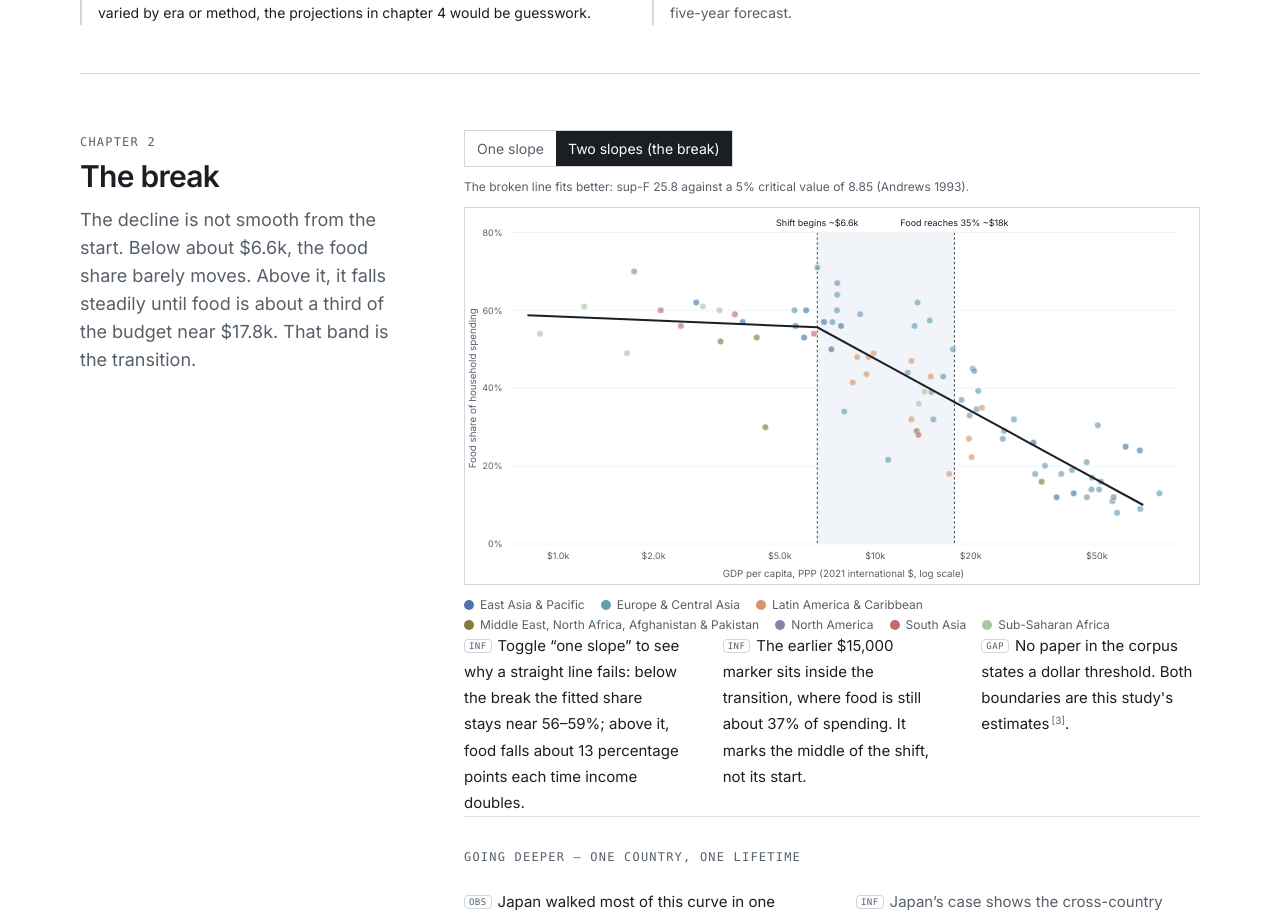
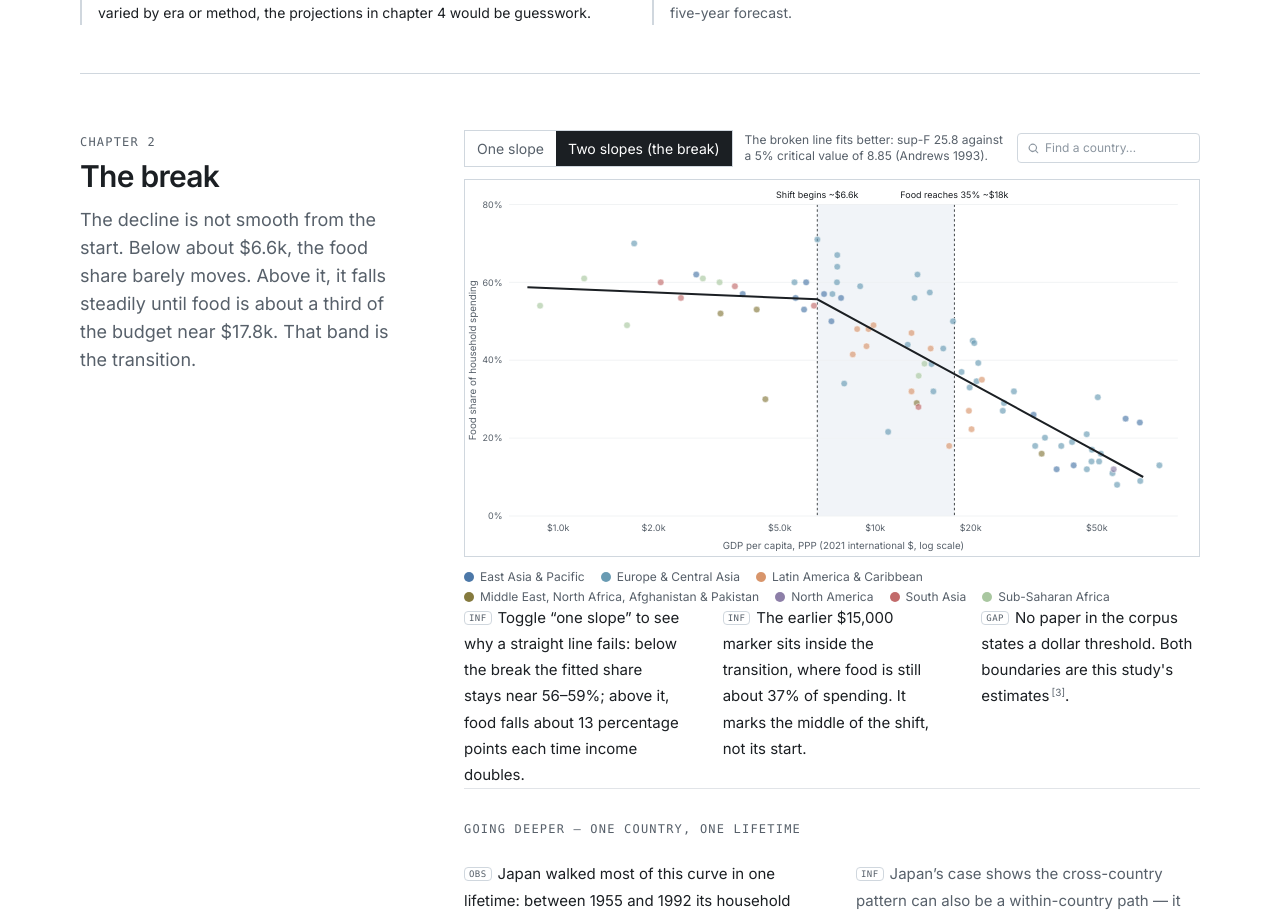
Before and after one commit to Replicant-Partners/engelscurves1, a Next.js app: page /story in a window 1280 px wide. Shown: the part 3961-4879 px from the top of the page. Built offline with nearby package versions, Linux system fonts and the light colour scheme.

Commit message:
feat(ch2): country search in BreakChart — type to filter, click to pin + pulse ring; dims other dots; tooltip shows region

```diff
--- a/components/story/BreakChart.tsx
+++ b/components/story/BreakChart.tsx
@@ -18,28 +18,91 @@ export function BreakChart() {
   const [fit, setFit] = useState<'break' | 'linear'>('break');
   const [entered, setEntered] = useState(false);
   const [hover, setHover] = useState<(typeof story.lawPoints)[number] | null>(null);
+  const [pinned, setPinned] = useState<(typeof story.lawPoints)[number] | null>(null);
+  const [search, setSearch] = useState('');
+  const [showDropdown, setShowDropdown] = useState(false);
+  const searchRef = useRef<HTMLInputElement>(null);
   const ref = useRef<HTMLDivElement>(null);
+
   useEffect(() => {
     const el = ref.current; if (!el) return;
     const io = new IntersectionObserver((es) => { if (es.some((e) => e.isIntersecting)) { setEntered(true); io.disconnect(); } }, { threshold: 0.35 });
     io.observe(el); return () => io.disconnect();
   }, []);
 
+  // Filter countries for dropdown
+  const matches = search.trim().length > 0
+    ? story.lawPoints.filter(p => p.country.toLowerCase().includes(search.toLowerCase())).slice(0, 8)
+    : [];
+
+  const active = pinned ?? hover;
+
+  const selectCountry = (p: typeof story.lawPoints[number]) => {
+    setPinned(p);
+    setSearch(p.country + ' ' + p.year);
+    setShowDropdown(false);
+  };
+
+  const clearSearch = () => {
+    setSearch('');
+    setPinned(null);
+    setShowDropdown(false);
+  };
+
   return (
     <div ref={ref} className="space-y-3">
-      <div className="flex flex-wrap items-center gap-3 text-sm">
+      {/* Controls row: toggle + search */}
+      <div className="flex flex-wrap items-center gap-3">
         <div className="flex border border-[#d0d7de]">
-          <button onClick={() => setFit('linear')} className={`px-3 py-1.5 ${fit === 'linear' ? 'bg-[#1b1f23] text-white' : 'text-[#57606a]'}`}>One slope</button>
-          <button onClick={() => setFit('break')} className={`px-3 py-1.5 ${fit === 'break' ? 'bg-[#1b1f23] text-white' : 'text-[#57606a]'}`}>Two slopes (the break)</button>
+          <button onClick={() => setFit('linear')} className={`px-3 py-1.5 text-sm ${fit === 'linear' ? 'bg-[#1b1f23] text-white' : 'text-[#57606a]'}`}>One slope</button>
+          <button onClick={() => setFit('break')} className={`px-3 py-1.5 text-sm ${fit === 'break' ? 'bg-[#1b1f23] text-white' : 'text-[#57606a]'}`}>Two slopes (the break)</button>
         </div>
-        <span className="text-xs text-[#57606a]">
+        <span className="text-xs text-[#57606a] flex-1">
           {fit === 'break'
             ? <>The broken line fits better: sup-F {story.fit.supF} against a 5% critical value of 8.85 (Andrews 1993).</>
             : <>A single slope (R&sup2; {story.fit.r2}) misses the flat stretch below ~{usd(story.bounds.start)}.</>}
         </span>
+
+        {/* Country search */}
+        <div className="relative">
+          <div className="flex items-center gap-1.5 border border-[#d0d7de] rounded px-2.5 py-1.5 bg-white text-xs focus-within:border-[#1b1f23] focus-within:ring-1 focus-within:ring-[#1b1f23]">
+            <svg width="11" height="11" viewBox="0 0 16 16" fill="#8c96a0">
+              <path d="M10.68 11.74a6 6 0 0 1-7.922-8.982 6 6 0 0 1 8.982 7.922l3.04 3.04a.749.749 0 0 1-.326 1.275.749.749 0 0 1-.734-.215ZM11.5 7a4.499 4.499 0 1 0-8.997 0A4.499 4.499 0 0 0 11.5 7Z"/>
+            </svg>
+            <input
+              ref={searchRef}
+              value={search}
+              onChange={e => { setSearch(e.target.value); setShowDropdown(true); if (!e.target.value) setPinned(null); }}
+              onFocus={() => setShowDropdown(true)}
+              placeholder="Find a country…"
+              className="outline-none w-36 text-[#1b1f23] placeholder:text-[#8c96a0]"
+            />
+            {search && (
+              <button onClick={clearSearch} className="text-[#8c96a0] hover:text-[#57606a]">✕</button>
+            )}
+          </div>
+
+          {/* Dropdown */}
+          {showDropdown && matches.length > 0 && (
+            <ul className="absolute top-full left-0 mt-1 w-56 bg-white border border-[#d0d7de] rounded shadow-lg z-20 text-xs overflow-hidden">
+              {matches.map((p, i) => (
+                <li key={i}>
+                  <button
+                    className="w-full text-left px-3 py-2 hover:bg-[#f6f8fa] flex items-center justify-between"
+                    onClick={() => selectCountry(p)}
+                  >
+                    <span className="font-medium">{p.country}</span>
+                    <span className="text-[#8c96a0]">{p.year} · {(p.share * 100).toFixed(0)}% food</span>
+                  </button>
+                </li>
+              ))}
+            </ul>
+          )}
+        </div>
       </div>
 
-      <div className="relative border border-[#d0d7de] overflow-x-auto">
+      {/* Chart */}
+      <div className="relative border border-[#d0d7de] overflow-x-auto" onClick={() => setShowDropdown(false)}>
         <svg viewBox={`0 0 ${W} ${H}`} className="w-full h-auto block min-w-[720px]" role="img" aria-label="The same 85 surveys with a fitted line: flat below the break, falling above it">
           {fit === 'break' && (
             <>
@@ -64,12 +127,33 @@ export function BreakChart() {
           <text x={(M.left + W - M.right) / 2} y={H - 8} textAnchor="middle" fontSize="12" fill="#57606a">GDP per capita, PPP (2021 international $, log scale)</text>
           <text transform={`translate(13 ${(M.top + H - M.bottom) / 2}) rotate(-90)`} textAnchor="middle" fontSize="12" fill="#57606a">Food share of household spending</text>
 
-          {story.lawPoints.map((p, i) => (
-            <circle key={i} cx={x(p.gdp)} cy={y(p.share)} r={hover === p ? 6.5 : 4}
-              fill={regionColor(p.region)} fillOpacity={hover === p ? 1 : 0.65} stroke={hover === p ? '#1b1f23' : 'white'} strokeWidth={hover === p ? 1.5 : 0.6}
-              style={{ cursor: 'pointer', transition: 'r 0.15s ease' }}
-              onMouseEnter={() => setHover(p)} onMouseLeave={() => setHover(null)} onClick={() => setHover(p)} />
-          ))}
+          {story.lawPoints.map((p, i) => {
+            const isActive = active === p;
+            const isPinned = pinned === p;
+            const isSearch = !pinned && search.trim() && p.country.toLowerCase().includes(search.toLowerCase().trim());
+            const dim = !!pinned && !isPinned;
+            return (
+              <circle key={i} cx={x(p.gdp)} cy={y(p.share)}
+                r={isActive ? 7 : isSearch ? 6 : 4}
+                fill={isActive || isSearch ? regionColor(p.region) : regionColor(p.region)}
+                fillOpacity={dim ? 0.15 : isActive ? 1 : isSearch ? 0.9 : 0.65}
+                stroke={isPinned ? '#1b1f23' : isSearch ? regionColor(p.region) : 'white'}
+                strokeWidth={isPinned ? 2 : isSearch ? 1.5 : 0.6}
+                style={{ cursor: 'pointer', transition: 'r 0.15s ease, fill-opacity 0.2s ease' }}
+                onMouseEnter={() => setHover(p)}
+                onMouseLeave={() => setHover(null)}
+                onClick={() => { setPinned(isPinned ? null : p); setSearch(p.country + ' ' + p.year); setShowDropdown(false); }}
+              />
+            );
+          })}
+
+          {/* Pulse ring on pinned */}
+          {pinned && (
+            <circle cx={x(pinned.gdp)} cy={y(pinned.share)} r={12}
+              fill="none" stroke={regionColor(pinned.region)} strokeWidth={1.5} opacity={0.4}
+              style={{ animation: 'pulse-ring 1.5s ease-out infinite' }}
+            />
+          )}
 
           <path d={path(story.piecewiseLine)} fill="none" stroke="#1b1f23" strokeWidth={2.5}
             pathLength={1} strokeDasharray={1} strokeDashoffset={entered ? 0 : 1}
@@ -77,18 +161,24 @@ export function BreakChart() {
           <path d={path(linearLine)} fill="none" stroke="#1b1f23" strokeWidth={2.5} strokeDasharray="7 5"
             style={{ opacity: fit === 'linear' ? 1 : 0, transition: 'opacity 0.45s ease' }} />
         </svg>
-        {hover && (
+
+        {/* Tooltip */}
+        {active && (
           <div className="absolute top-2 left-14 bg-white border border-[#d0d7de] px-3 py-2 text-xs leading-relaxed shadow-sm pointer-events-none">
-            <div className="font-semibold text-sm">{hover.country} &middot; {hover.year}</div>
-            <div>Food share <span className="font-mono">{(hover.share * 100).toFixed(0)}%</span> at <span className="font-mono">{usd(hover.gdp)}</span></div>
+            <div className="font-semibold text-sm">{active.country} · {active.year}</div>
+            <div>Food share <span className="font-mono">{(active.share * 100).toFixed(0)}%</span> at <span className="font-mono">{usd(active.gdp)}</span></div>
+            <div className="text-[#57606a] text-[10px] mt-0.5">{active.region}</div>
           </div>
         )}
       </div>
+
       <div className="flex flex-wrap gap-x-4 gap-y-1 text-xs text-[#57606a]">
         {Object.entries(REGION_COLORS).map(([r, c]) => (
           <span key={r} className="flex items-center gap-1.5"><span className="inline-block w-2.5 h-2.5 rounded-full" style={{ background: c }} />{r}</span>
         ))}
       </div>
+
+      <style>{`@keyframes pulse-ring { 0% { r: 10; opacity: 0.5; } 100% { r: 20; opacity: 0; } }`}</style>
     </div>
   );
 }
```
